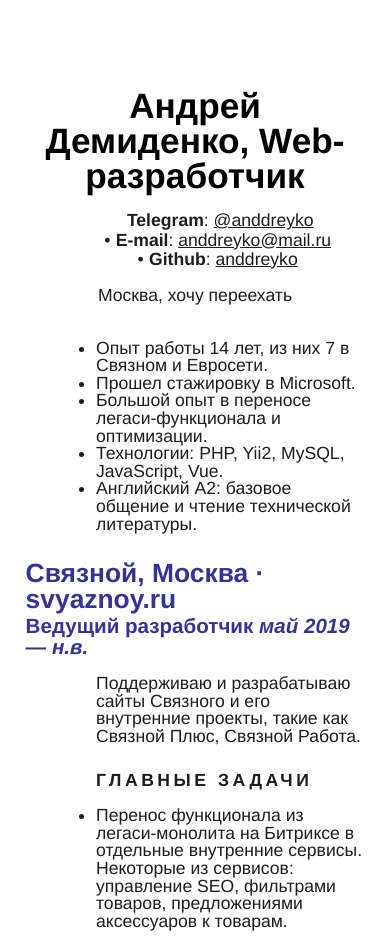
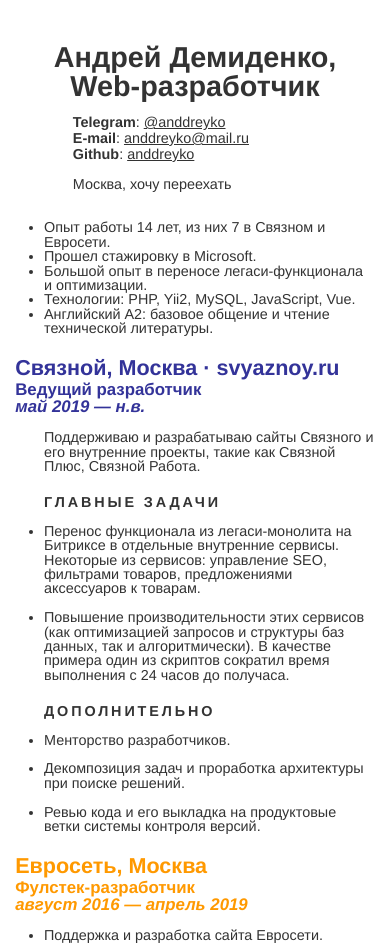
Before and after one commit to anddreyko/anddreyko.github.io, an Eleventy site: page index.md in a window 390 px wide. Shown: the top 945 px of the page. Built offline with nearby package versions, Linux system fonts and the light colour scheme; Eleventy itself is replaced by a stand-in of ours; files that its build step writes are made by us from their sources.

Commit message:
feat (design): add mobile view and other

```diff
--- a/data/cv.json
+++ b/data/cv.json
@@ -1,6 +1,7 @@
 {
-  "title": "Андрей Демиденко, Web-разработчик",
-  "subtitle": "Москва, хочу переехать",
+  "name": "Андрей Демиденко",
+  "title": "Web-разработчик",
+  "status": "Москва, хочу переехать",
   "contacts": [
     {
       "name": "Telegram",
--- a/includes/cv.njk
+++ b/includes/cv.njk
@@ -2,7 +2,9 @@
 layout: base.njk
 ---
 <header>
-    <h1 class="cv-title">{{ cv.title }}</h1>
+    <h1 class="cv-header">
+        <span class="cv-header__name">{{ cv.name }}</span>, <span class="cv-header__title">{{ cv.title }}</span>
+    </h1>
 
     {% set contacts = cv.contacts %}
     {% if contacts %}
@@ -19,9 +21,9 @@
 </header>
 <main>
 
-    {% set subtitle = cv.subtitle %}
-    {% if subtitle %}
-        <p class="cv-status">{{ subtitle }}</p>
+    {% set status = cv.status %}
+    {% if status %}
+        <p class="cv-status">{{ status }}</p>
     {% endif %}
 
 
@@ -43,13 +45,14 @@
     {% for exp in exps %}
         <article class="cv-work {% if exp.special %} cv-work_{{ exp.special }} {% endif %}">
             <h2 class="cv-work__header">
-                {{ exp.name }}{% if exp.loc %}, {{ exp.loc }} {% endif %}
+                {{ exp.name }}{% if exp.loc %}, <span class="cv-work__location">{{ exp.loc }}</span> {% endif %}
                 {% if exp.site %}
                     · <a href="{{ exp.site.href }}" target="_blank">{{ exp.site.value }}</a>
                 {% endif %}
             </h2>
             <h3>
-                {{ exp.title }} <i>{{ exp.date.start }} — {{ exp.date.finish }}</i>
+                {{ exp.title }}
+                <time class="cv-work__interval">{{ exp.date.start }} — {{ exp.date.finish }}</time>
             </h3>
 
             {% for responsibility in exp.responsibility %}
@@ -82,13 +85,14 @@
     {% for exp in exps %}
         <article class="cv-work">
             <h2>
-                {{ exp.name }}{% if exp.loc %}, {{ exp.loc }} {% endif %}
+                {{ exp.name }}{% if exp.loc %}, <span class="cv-work__location">{{ exp.loc }}</span> {% endif %}
                 {% if exp.site %}
                     · <a href="{{ exp.site.href }}" target="_blank">{{ exp.site.value }}</a>
                 {% endif %}
             </h2>
             <h3>
-                {{ exp.title }} <i>{{ exp.date.start }} — {{ exp.date.finish }}</i>
+                {{ exp.title }}
+                <time class="cv-work__interval">{{ exp.date.start }} — {{ exp.date.finish }}</time>
             </h3>
 
             {% for responsibility in exp.responsibility %}
@@ -121,13 +125,14 @@
     {% for exp in exps %}
         <article class="cv-work">
             <h2>
-                {{ exp.name }}{% if exp.loc %}, {{ exp.loc }} {% endif %}
+                {{ exp.name }}{% if exp.loc %}, <span class="cv-work__location">{{ exp.loc }}</span> {% endif %}
                 {% if exp.site %}
                     · <a href="{{ exp.site.href }}" target="_blank">{{ exp.site.value }}</a>
                 {% endif %}
             </h2>
             <h3>
-                {{ exp.title }}{% if exp.date %}  <i>{{ exp.date.start }} — {{ exp.date.finish }}</i>{% endif %}
+                {{ exp.title }}{% if exp.date %}
+                    <time class="cv-work__interval">{{ exp.date.start }} — {{ exp.date.finish }}</time>{% endif %}
             </h3>
 
             {% for responsibility in exp.responsibility %}
--- a/style/cv.css
+++ b/style/cv.css
@@ -1,8 +1,14 @@
-
-.cv-title {
+/* HEADER */
+.cv-header {
   text-align: center;
 }
 
+.cv-header__name,
+.cv-header__title {
+  text-wrap: nowrap;
+}
+
+/* CONTACTS */
 .cv-contacts {
   text-align: center;
   line-height: 1.1;
@@ -25,11 +31,40 @@
   content: "";
 }
 
+@media (max-width: 640px) {
+  .cv-contacts {
+    margin-left: 4em;
+    text-align: left;
+    padding: 0;
+  }
+
+  .cv-contacts__contact {
+    display: block;
+    margin-left: 0;
+    text-align: left;
+  }
+
+  .cv-contacts__contact:before {
+    content: "";
+    margin: 0;
+  }
+}
+
+/* STATUS */
 .cv-status {
   text-align: center;
   margin-bottom: 2em;
 }
 
+@media (max-width: 640px) {
+  .cv-status {
+    display: block;
+    margin-left: 4em;
+    text-align: left;
+  }
+}
+
+/* CONTENT */
 .cv-work ul,
 .cv-summary ul,
 .cv-summary ul,
@@ -40,6 +75,13 @@
 .cv-work > *,
 .cv-summary {
   margin-left: 4em;
+}
+
+@media (max-width: 640px) {
+  .cv-work > *,
+  .cv-summary {
+    margin-left: 2em;
+  }
 }
 
 .cv-work > h2,
@@ -61,6 +103,22 @@
   margin-top: 1.5em;
 }
 
+.cv-work__location {
+  text-wrap: nowrap;
+}
+
+/* TIME INTERVAL */
+.cv-work__interval {
+  font-style: italic;
+  text-wrap: nowrap;
+}
+
+@media (max-width: 640px) {
+  .cv-work__interval {
+    display: block;
+  }
+}
+
 .cv-section-header {
   text-transform: uppercase;
   line-height: 1;
@@ -69,22 +127,25 @@
   margin-top: 1.5em;
 }
 
-.cv-work_svyaznoy h2,
-.cv-work_svyaznoy h3,
-.cv-work_svyaznoy a {
-  color: #339;
+.cv-work h2,
+.cv-work h3,
+.cv-work a {
+  color: var(--main-color);
 }
 
-.cv-work_euroset h2,
-.cv-work_euroset h3 {
-  color: #f90;
+.cv-work_svyaznoy {
+  --main-color: #339
 }
 
-.cv-work_microsoft h2,
-.cv-work_microsoft h3 {
-  color: #06c;
+.cv-work_euroset {
+  --main-color: #f90
 }
 
+.cv-work_microsoft {
+  --main-color: #06c
+}
+
+/* HR */
 .cv-hr {
   margin-top: 4em;
 }
--- a/style/site.css
+++ b/style/site.css
@@ -1,3 +1,8 @@
+:root {
+  --main-color: #333;
+  --main-text-color: #333;
+}
+
 html {
   max-width: 80ch;
   padding: 3em 1em;
@@ -5,6 +10,21 @@
   line-height: 1;
   font-size: 1.1em;
   font-family: "Helvetica Neue", sans-serif;
+  color: var(--main-text-color);
+}
+
+@media (max-width: 640px) {
+  html {
+    padding: 2em 1em;
+    font-size: 1em;
+  }
+}
+
+@media (max-width: 480px) {
+  html {
+    padding: 1em 0.5em;
+    font-size: 0.9em;
+  }
 }
 
 h1, h2, h3, h4, h5, h6 {
@@ -13,7 +33,6 @@
 
 p, ul, ol {
   margin-bottom: 1em;
-  color: #1d1d1d;
 }
 
 .post-meta {
@@ -42,7 +61,7 @@
 }
 
 pre, code {
-  background: #e0e0e0;
+  background: #ccc;
 }
 
 table {
@@ -60,7 +79,7 @@
 }
 
 a, a:hover, a:active, a:visited {
-  color: #1d1d1d;
+  color: var(--main-text-color);
   text-decoration: none;
 }
 
```
